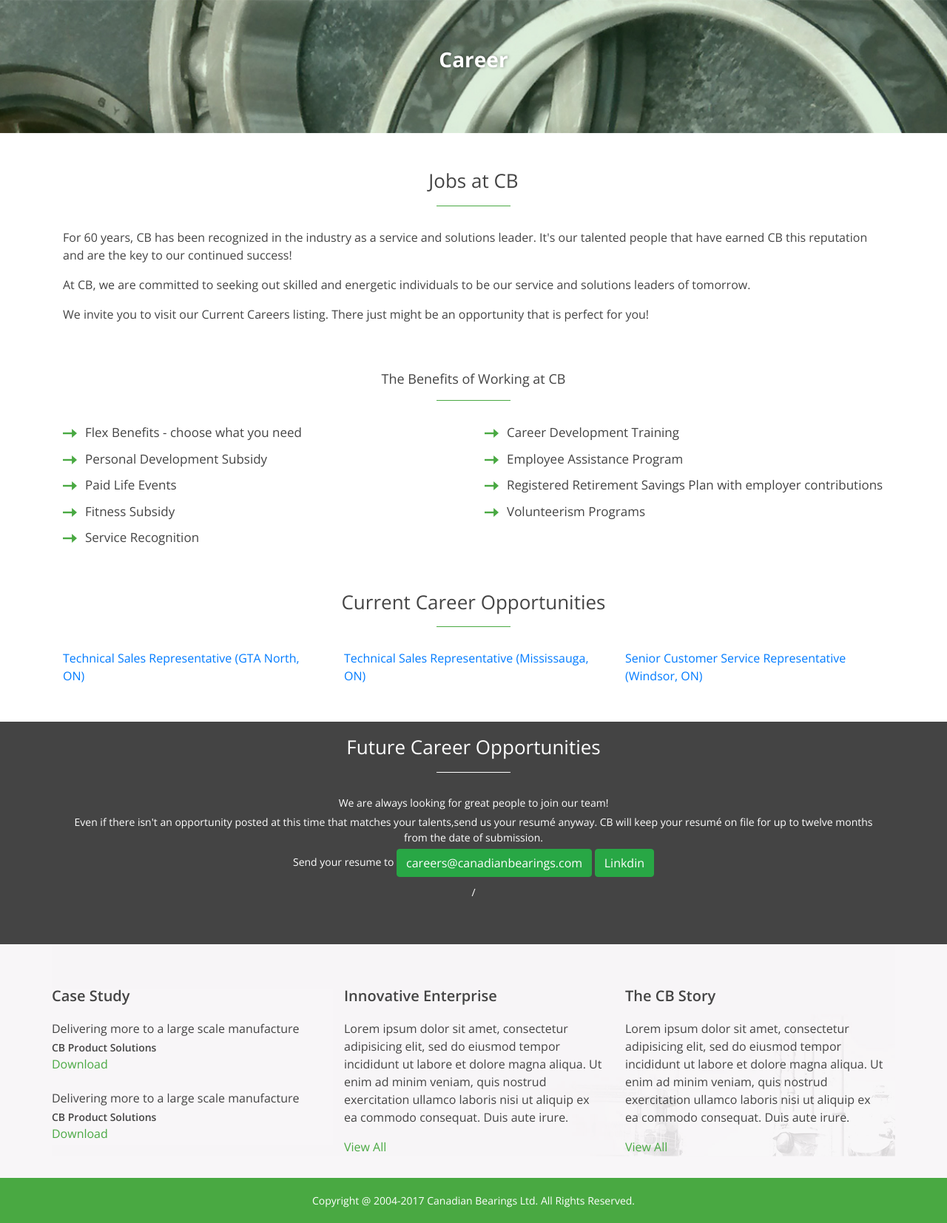
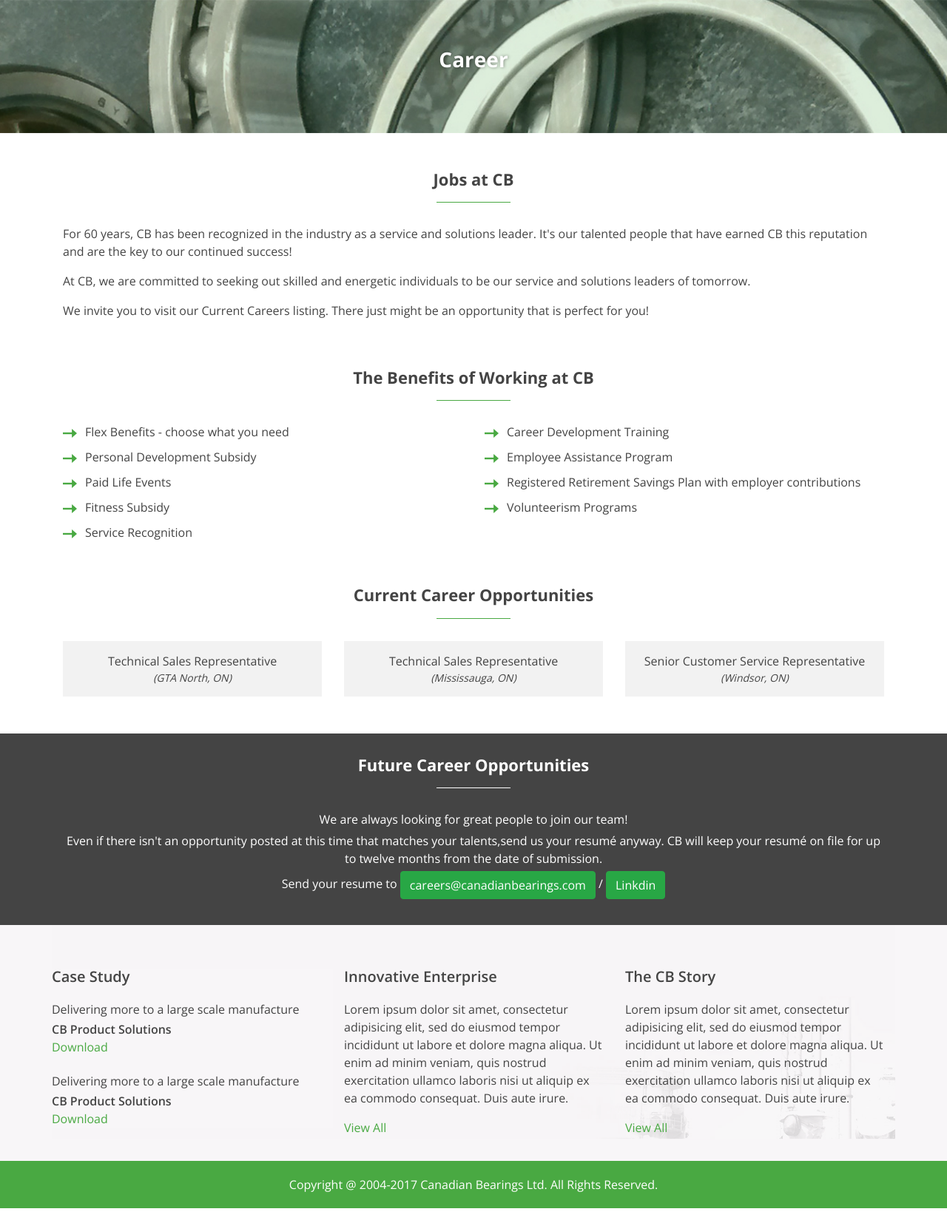
Before and after one commit to pallavirana/canadianbearing, a PHP site: page /career.html in a window 1280 px wide. Shown: the part 111-1765 px from the top of the page at 74% size. Run offline with PHP 8.4, Linux system fonts and the light colour scheme.

Commit message:
Add files via upload

```diff
--- a/css/custom.css
+++ b/css/custom.css
@@ -4,7 +4,15 @@ body{
 	font-family: 'Open Sans', sans-serif;
 }
 
-p{font-weight: 300;}
+h3, h4 {
+    font-size:17px; font-weight: bold;
+}
+
+h2{
+  font-size:22px; font-weight: bold;
+}
+li{font-size: 16px;font-weight: 300;}
+p{font-weight: 300; font-size: 16px}
 /*Top & main Nav css start*/
 .navbar-nav > li:hover .dropdown-menu{
 	display:block;
@@ -133,7 +140,6 @@ nav.navbar .navbar-nav > li > a {
 
 /*Industry solutions Section Start*/
 .headline {
-	font-size: 26px;
 	position: relative;
 	padding-bottom: 10px;
 }
@@ -211,9 +211,6 @@ nav.navbar .navbar-nav > li > a {
 	background-size: cover;
 }
 .bottom-section-wrap li p {
-    font-size: 16px;
-    font-weight: 300;
-    line-height: 1.5;
     margin-bottom: 0;
 }
 .bottom-heading {
@@ -224,7 +221,6 @@ nav.navbar .navbar-nav > li > a {
 }
 
 .bottom-section-wrap .case-study .company-name {
-	font-size: 14px;
   font-weight: 600;
   margin-top: 3px;
 }
@@ -272,7 +268,6 @@ nav.navbar .navbar-nav > li > a {
 	padding: 20px;
 	background-color: #49a942;
 	color: #ffffff;
-	font-size: 14px;
 	font-weight: 300;
 }
 .navbar-default .navbar-toggle:hover, .navbar-default .navbar-toggle:focus {
@@ -350,10 +356,8 @@ nav.navbar .navbar-nav > li > a {
 /*About US Start*/
 
 .accessibility_aboutsection{
-	padding: 20px;
 	background-color:#444;
 	color: #ffffff;
-	font-size: 14px;
 }
 
 .accessibility_aboutsection .headline::after {
@@ -451,43 +440,52 @@ h3.location-title {
 
 h3.supplier-heading {
 	color: #49a942;
-	font-weight: bold;
     border-bottom: 1px solid #ddd;
     float: left;
     padding-bottom: 10px;
     width: 100%;
 }
 
-.cb_benefits h2{
-	font-size: 18px;
-}
+
 
 .twoColumn li{
     background-image: url("../images/arrow.png");
     background-position: left 8px;
     background-repeat: no-repeat;
-    font-size: 17px;
-    font-weight: 300;
     padding-bottom: 10px;
     padding-left: 30px;
     vertical-align: top;
 }
 
-.current-job-col h3 {
-	font-size: 18px;
+.current-job-col {
+    background:#f2f2f2;
+    float: left;
+    text-align: center;
+    width: 100%;
 }
 
-.current-job-col h3 a {
- color: #444;
+.current-job-col > a {
+    color: #444;
+    float: left;
+    padding: 15px;
+    width: 100%;
+}
+
+.current-job-col a span {
+    float: left;
+    font-size: 14px;
+    font-style: italic;
+    width: 100%;
+}
+
+.current-job-col > a:hover {
+    background: #28a745 none repeat scroll 0 0;
+    color: #fff;
+    text-decoration: none;
 }
 
 .current-job-col h3 a:hover {
 	text-decoration: none;
-}
-
-.career-or{
-	width: 100%;
-	float: left;
 }
 
 .styled-select {
--- a/css/reset.css
+++ b/css/reset.css
@@ -3,7 +3,6 @@ html, body, body div, span, object, iframe, h1, h2, h3, h4, h5, h6, blockquote,
 	margin: 0;
 	padding: 0;
 	border: 0;
-	font-size: 100%;
 	vertical-align: baseline;
 	background: transparent;
 }
```
Also changed, not shown: other parts of css/custom.css (+17 -29 lines).
